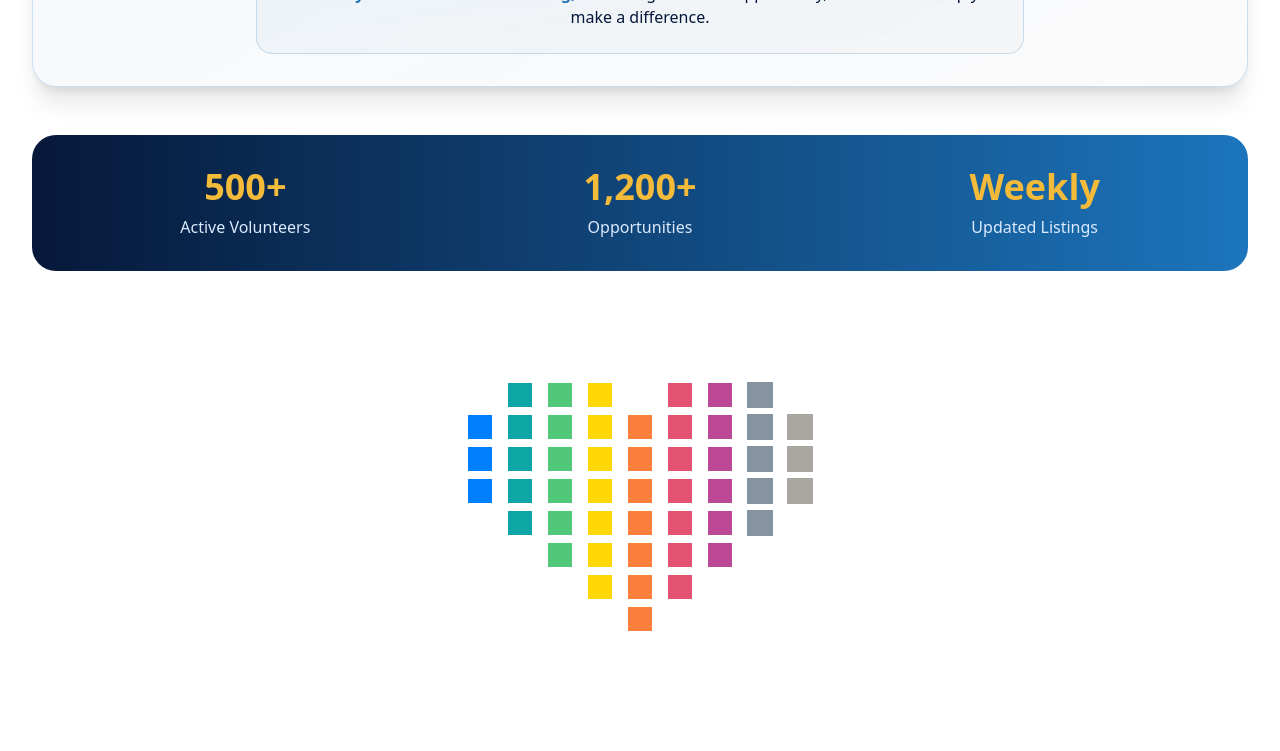
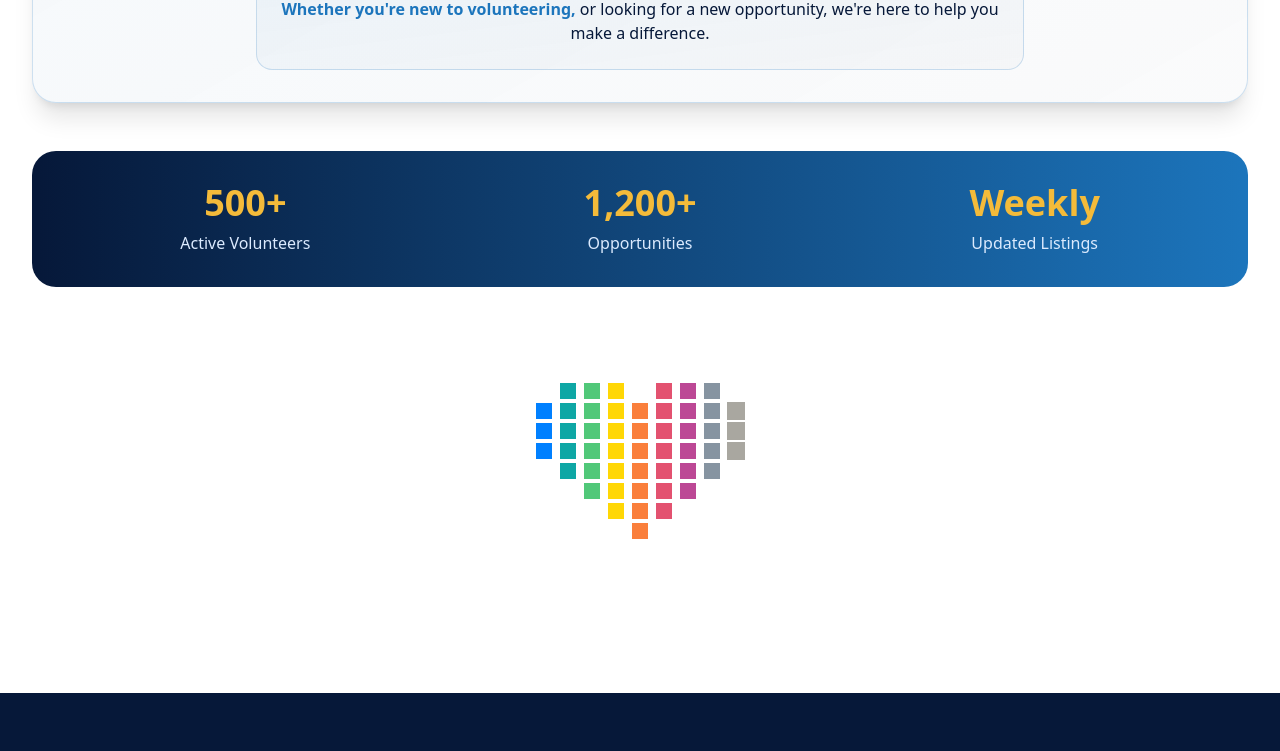
Before and after one commit to fahmidurshanto/Gala-Newsletter-Blog-PACS, a React (Vite) app: page /volunteer in a window 1280 px wide. Shown: the part 2000-2751 px from the top of the page. Built offline with nearby package versions, Linux system fonts and the light colour scheme.

Commit message:
final commit

```diff
--- a/src/components/volunteer/AnimatedSquares.tsx
+++ b/src/components/volunteer/AnimatedSquares.tsx
@@ -1,113 +1,112 @@
-
 const AnimatedSquares = () => {
   return (
     <div className="py-6 px-4 flex justify-center items-center w-2/10 mx-auto">
       <div id="center" className="relative">
         <ul className="inline-block list-none">
-          <li className="w-6 h-6 m-2 opacity-0 scale-0 animate-pop bg-[#0080FF]" style={{ animationDelay: '0.1s' }}></li>
-          <li className="w-6 h-6 m-2 opacity-0 scale-0 animate-pop bg-[#0080FF]" style={{ animationDelay: '0.1s' }}></li>
-          <li className="w-6 h-6 m-2 opacity-0 scale-0 animate-pop bg-[#0080FF]" style={{ animationDelay: '0.1s' }}></li>
-          <li className="w-6 h-6 m-2 opacity-0 scale-0 animate-pop"></li>
-          <li className="w-6 h-6 m-2 opacity-0 scale-0 animate-pop"></li>
-          <li className="w-6 h-6 m-2 opacity-0 scale-0 animate-pop"></li>
-          <li className="w-6 h-6 m-2 opacity-0 scale-0 animate-pop"></li>
-          <li className="w-6 h-6 m-2 opacity-0 scale-0 animate-pop"></li>
-          <li className="w-6 h-6 m-2 opacity-0 scale-0 animate-pop"></li>
+          <li className="w-4 h-4 m-1 opacity-0 scale-0 animate-pop bg-[#0080FF]" style={{ animationDelay: '0.1s' }}></li>
+          <li className="w-4 h-4 m-1 opacity-0 scale-0 animate-pop bg-[#0080FF]" style={{ animationDelay: '0.1s' }}></li>
+          <li className="w-4 h-4 m-1 opacity-0 scale-0 animate-pop bg-[#0080FF]" style={{ animationDelay: '0.1s' }}></li>
+          <li className="w-4 h-4 m-1 opacity-0 scale-0 animate-pop"></li>
+          <li className="w-4 h-4 m-1 opacity-0 scale-0 animate-pop"></li>
+          <li className="w-4 h-4 m-1 opacity-0 scale-0 animate-pop"></li>
+          <li className="w-4 h-4 m-1 opacity-0 scale-0 animate-pop"></li>
+          <li className="w-4 h-4 m-1 opacity-0 scale-0 animate-pop"></li>
+          <li className="w-4 h-4 m-1 opacity-0 scale-0 animate-pop"></li>
         </ul>
         <ul className="inline-block list-none">
-          <li className="w-6 h-6 m-2 opacity-0 scale-0 animate-pop bg-[#0EA7A5]" style={{ animationDelay: '0.2s' }}></li>
-          <li className="w-6 h-6 m-2 opacity-0 scale-0 animate-pop bg-[#0EA7A5]" style={{ animationDelay: '0.2s' }}></li>
-          <li className="w-6 h-6 m-2 opacity-0 scale-0 animate-pop bg-[#0EA7A5]" style={{ animationDelay: '0.2s' }}></li>
-          <li className="w-6 h-6 m-2 opacity-0 scale-0 animate-pop bg-[#0EA7A5]" style={{ animationDelay: '0.2s' }}></li>
-          <li className="w-6 h-6 m-2 opacity-0 scale-0 animate-pop bg-[#0EA7A5]" style={{ animationDelay: '0.2s' }}></li>
-          <li className="w-6 h-6 m-2 opacity-0 scale-0 animate-pop"></li>
-          <li className="w-6 h-6 m-2 opacity-0 scale-0 animate-pop"></li>
-          <li className="w-6 h-6 m-2 opacity-0 scale-0 animate-pop"></li>
-          <li className="w-6 h-6 m-2 opacity-0 scale-0 animate-pop"></li>
-          <li className="w-6 h-6 m-2 opacity-0 scale-0 animate-pop"></li>
+          <li className="w-4 h-4 m-1 opacity-0 scale-0 animate-pop bg-[#0EA7A5]" style={{ animationDelay: '0.2s' }}></li>
+          <li className="w-4 h-4 m-1 opacity-0 scale-0 animate-pop bg-[#0EA7A5]" style={{ animationDelay: '0.2s' }}></li>
+          <li className="w-4 h-4 m-1 opacity-0 scale-0 animate-pop bg-[#0EA7A5]" style={{ animationDelay: '0.2s' }}></li>
+          <li className="w-4 h-4 m-1 opacity-0 scale-0 animate-pop bg-[#0EA7A5]" style={{ animationDelay: '0.2s' }}></li>
+          <li className="w-4 h-4 m-1 opacity-0 scale-0 animate-pop bg-[#0EA7A5]" style={{ animationDelay: '0.2s' }}></li>
+          <li className="w-4 h-4 m-1 opacity-0 scale-0 animate-pop"></li>
+          <li className="w-4 h-4 m-1 opacity-0 scale-0 animate-pop"></li>
+          <li className="w-4 h-4 m-1 opacity-0 scale-0 animate-pop"></li>
+          <li className="w-4 h-4 m-1 opacity-0 scale-0 animate-pop"></li>
+          <li className="w-4 h-4 m-1 opacity-0 scale-0 animate-pop"></li>
         </ul>
         <ul className="inline-block list-none">
-          <li className="w-6 h-6 m-2 opacity-0 scale-0 animate-pop bg-[#50C878]" style={{ animationDelay: '0.3s' }}></li>
-          <li className="w-6 h-6 m-2 opacity-0 scale-0 animate-pop bg-[#50C878]" style={{ animationDelay: '0.3s' }}></li>
-          <li className="w-6 h-6 m-2 opacity-0 scale-0 animate-pop bg-[#50C878]" style={{ animationDelay: '0.3s' }}></li>
-          <li className="w-6 h-6 m-2 opacity-0 scale-0 animate-pop bg-[#50C878]" style={{ animationDelay: '0.3s' }}></li>
-          <li className="w-6 h-6 m-2 opacity-0 scale-0 animate-pop bg-[#50C878]" style={{ animationDelay: '0.3s' }}></li>
-          <li className="w-6 h-6 m-2 opacity-0 scale-0 animate-pop bg-[#50C878]" style={{ animationDelay: '0.3s' }}></li>
-          <li className="w-6 h-6 m-2 opacity-0 scale-0 animate-pop"></li>
-          <li className="w-6 h-6 m-2 opacity-0 scale-0 animate-pop"></li>
-          <li className="w-6 h-6 m-2 opacity-0 scale-0 animate-pop"></li>
-          <li className="w-6 h-6 m-2 opacity-0 scale-0 animate-pop"></li>
+          <li className="w-4 h-4 m-1 opacity-0 scale-0 animate-pop bg-[#50C878]" style={{ animationDelay: '0.3s' }}></li>
+          <li className="w-4 h-4 m-1 opacity-0 scale-0 animate-pop bg-[#50C878]" style={{ animationDelay: '0.3s' }}></li>
+          <li className="w-4 h-4 m-1 opacity-0 scale-0 animate-pop bg-[#50C878]" style={{ animationDelay: '0.3s' }}></li>
+          <li className="w-4 h-4 m-1 opacity-0 scale-0 animate-pop bg-[#50C878]" style={{ animationDelay: '0.3s' }}></li>
+          <li className="w-4 h-4 m-1 opacity-0 scale-0 animate-pop bg-[#50C878]" style={{ animationDelay: '0.3s' }}></li>
+          <li className="w-4 h-4 m-1 opacity-0 scale-0 animate-pop bg-[#50C878]" style={{ animationDelay: '0.3s' }}></li>
+          <li className="w-4 h-4 m-1 opacity-0 scale-0 animate-pop"></li>
+          <li className="w-4 h-4 m-1 opacity-0 scale-0 animate-pop"></li>
+          <li className="w-4 h-4 m-1 opacity-0 scale-0 animate-pop"></li>
+          <li className="w-4 h-4 m-1 opacity-0 scale-0 animate-pop"></li>
         </ul>
         <ul className="inline-block list-none">
-          <li className="w-6 h-6 m-2 opacity-0 scale-0 animate-pop bg-[#FFD700]" style={{ animationDelay: '0.4s' }}></li>
-          <li className="w-6 h-6 m-2 opacity-0 scale-0 animate-pop bg-[#FFD700]" style={{ animationDelay: '0.4s' }}></li>
-          <li className="w-6 h-6 m-2 opacity-0 scale-0 animate-pop bg-[#FFD700]" style={{ animationDelay: '0.4s' }}></li>
-          <li className="w-6 h-6 m-2 opacity-0 scale-0 animate-pop bg-[#FFD700]" style={{ animationDelay: '0.4s' }}></li>
-          <li className="w-6 h-6 m-2 opacity-0 scale-0 animate-pop bg-[#FFD700]" style={{ animationDelay: '0.4s' }}></li>
-          <li className="w-6 h-6 m-2 opacity-0 scale-0 animate-pop bg-[#FFD700]" style={{ animationDelay: '0.4s' }}></li>
-          <li className="w-6 h-6 m-2 opacity-0 scale-0 animate-pop bg-[#FFD700]" style={{ animationDelay: '0.4s' }}></li>
-          <li className="w-6 h-6 m-2 opacity-0 scale-0 animate-pop"></li>
-          <li className="w-6 h-6 m-2 opacity-0 scale-0 animate-pop"></li>
-          <li className="w-6 h-6 m-2 opacity-0 scale-0 animate-pop"></li>
+          <li className="w-4 h-4 m-1 opacity-0 scale-0 animate-pop bg-[#FFD700]" style={{ animationDelay: '0.4s' }}></li>
+          <li className="w-4 h-4 m-1 opacity-0 scale-0 animate-pop bg-[#FFD700]" style={{ animationDelay: '0.4s' }}></li>
+          <li className="w-4 h-4 m-1 opacity-0 scale-0 animate-pop bg-[#FFD700]" style={{ animationDelay: '0.4s' }}></li>
+          <li className="w-4 h-4 m-1 opacity-0 scale-0 animate-pop bg-[#FFD700]" style={{ animationDelay: '0.4s' }}></li>
+          <li className="w-4 h-4 m-1 opacity-0 scale-0 animate-pop bg-[#FFD700]" style={{ animationDelay: '0.4s' }}></li>
+          <li className="w-4 h-4 m-1 opacity-0 scale-0 animate-pop bg-[#FFD700]" style={{ animationDelay: '0.4s' }}></li>
+          <li className="w-4 h-4 m-1 opacity-0 scale-0 animate-pop bg-[#FFD700]" style={{ animationDelay: '0.4s' }}></li>
+          <li className="w-4 h-4 m-1 opacity-0 scale-0 animate-pop"></li>
+          <li className="w-4 h-4 m-1 opacity-0 scale-0 animate-pop"></li>
+          <li className="w-4 h-4 m-1 opacity-0 scale-0 animate-pop"></li>
         </ul>
         <ul className="inline-block list-none">
-          <li className="w-6 h-6 m-2 opacity-0 scale-0 animate-pop bg-[#FA7A35]" style={{ animationDelay: '0.5s' }}></li>
-          <li className="w-6 h-6 m-2 opacity-0 scale-0 animate-pop bg-[#FA7A35]" style={{ animationDelay: '0.5s' }}></li>
-          <li className="w-6 h-6 m-2 opacity-0 scale-0 animate-pop bg-[#FA7A35]" style={{ animationDelay: '0.5s' }}></li>
-          <li className="w-6 h-6 m-2 opacity-0 scale-0 animate-pop bg-[#FA7A35]" style={{ animationDelay: '0.5s' }}></li>
-          <li className="w-6 h-6 m-2 opacity-0 scale-0 animate-pop bg-[#FA7A35]" style={{ animationDelay: '0.5s' }}></li>
-          <li className="w-6 h-6 m-2 opacity-0 scale-0 animate-pop bg-[#FA7A35]" style={{ animationDelay: '0.5s' }}></li>
-          <li className="w-6 h-6 m-2 opacity-0 scale-0 animate-pop bg-[#FA7A35]" style={{ animationDelay: '0.5s' }}></li>
-          <li className="w-6 h-6 m-2 opacity-0 scale-0 animate-pop"></li>
-          <li className="w-6 h-6 m-2 opacity-0 scale-0 animate-pop"></li>
+          <li className="w-4 h-4 m-1 opacity-0 scale-0 animate-pop bg-[#FA7A35]" style={{ animationDelay: '0.5s' }}></li>
+          <li className="w-4 h-4 m-1 opacity-0 scale-0 animate-pop bg-[#FA7A35]" style={{ animationDelay: '0.5s' }}></li>
+          <li className="w-4 h-4 m-1 opacity-0 scale-0 animate-pop bg-[#FA7A35]" style={{ animationDelay: '0.5s' }}></li>
+          <li className="w-4 h-4 m-1 opacity-0 scale-0 animate-pop bg-[#FA7A35]" style={{ animationDelay: '0.5s' }}></li>
+          <li className="w-4 h-4 m-1 opacity-0 scale-0 animate-pop bg-[#FA7A35]" style={{ animationDelay: '0.5s' }}></li>
+          <li className="w-4 h-4 m-1 opacity-0 scale-0 animate-pop bg-[#FA7A35]" style={{ animationDelay: '0.5s' }}></li>
+          <li className="w-4 h-4 m-1 opacity-0 scale-0 animate-pop bg-[#FA7A35]" style={{ animationDelay: '0.5s' }}></li>
+          <li className="w-4 h-4 m-1 opacity-0 scale-0 animate-pop"></li>
+          <li className="w-4 h-4 m-1 opacity-0 scale-0 animate-pop"></li>
         </ul>
         <ul className="inline-block list-none">
-          <li className="w-6 h-6 m-2 opacity-0 scale-0 animate-pop bg-[#E24666]" style={{ animationDelay: '0.6s' }}></li>
-          <li className="w-6 h-6 m-2 opacity-0 scale-0 animate-pop bg-[#E24666]" style={{ animationDelay: '0.6s' }}></li>
-          <li className="w-6 h-6 m-2 opacity-0 scale-0 animate-pop bg-[#E24666]" style={{ animationDelay: '0.6s' }}></li>
-          <li className="w-6 h-6 m-2 opacity-0 scale-0 animate-pop bg-[#E24666]" style={{ animationDelay: '0.6s' }}></li>
-          <li className="w-6 h-6 m-2 opacity-0 scale-0 animate-pop bg-[#E24666]" style={{ animationDelay: '0.6s' }}></li>
-          <li className="w-6 h-6 m-2 opacity-0 scale-0 animate-pop bg-[#E24666]" style={{ animationDelay: '0.6s' }}></li>
-          <li className="w-6 h-6 m-2 opacity-0 scale-0 animate-pop bg-[#E24666]" style={{ animationDelay: '0.6s' }}></li>
-          <li className="w-6 h-6 m-2 opacity-0 scale-0 animate-pop"></li>
-          <li className="w-6 h-6 m-2 opacity-0 scale-0 animate-pop"></li>
-          <li className="w-6 h-6 m-2 opacity-0 scale-0 animate-pop"></li>
+          <li className="w-4 h-4 m-1 opacity-0 scale-0 animate-pop bg-[#E24666]" style={{ animationDelay: '0.6s' }}></li>
+          <li className="w-4 h-4 m-1 opacity-0 scale-0 animate-pop bg-[#E24666]" style={{ animationDelay: '0.6s' }}></li>
+          <li className="w-4 h-4 m-1 opacity-0 scale-0 animate-pop bg-[#E24666]" style={{ animationDelay: '0.6s' }}></li>
+          <li className="w-4 h-4 m-1 opacity-0 scale-0 animate-pop bg-[#E24666]" style={{ animationDelay: '0.6s' }}></li>
+          <li className="w-4 h-4 m-1 opacity-0 scale-0 animate-pop bg-[#E24666]" style={{ animationDelay: '0.6s' }}></li>
+          <li className="w-4 h-4 m-1 opacity-0 scale-0 animate-pop bg-[#E24666]" style={{ animationDelay: '0.6s' }}></li>
+          <li className="w-4 h-4 m-1 opacity-0 scale-0 animate-pop bg-[#E24666]" style={{ animationDelay: '0.6s' }}></li>
+          <li className="w-4 h-4 m-1 opacity-0 scale-0 animate-pop"></li>
+          <li className="w-4 h-4 m-1 opacity-0 scale-0 animate-pop"></li>
+          <li className="w-4 h-4 m-1 opacity-0 scale-0 animate-pop"></li>
         </ul>
         <ul className="inline-block list-none">
-          <li className="w-6 h-6 m-2 opacity-0 scale-0 animate-pop"></li>
-          <li className="w-6 h-6 m-2 opacity-0 scale-0 animate-pop bg-[#B53389]" style={{ animationDelay: '0.7s' }}></li>
-          <li className="w-6 h-6 m-2 opacity-0 scale-0 animate-pop bg-[#B53389]" style={{ animationDelay: '0.7s' }}></li>
-          <li className="w-6 h-6 m-2 opacity-0 scale-0 animate-pop bg-[#B53389]" style={{ animationDelay: '0.7s' }}></li>
-          <li className="w-6 h-6 m-2 opacity-0 scale-0 animate-pop bg-[#B53389]" style={{ animationDelay: '0.7s' }}></li>
-          <li className="w-6 h-6 m-2 opacity-0 scale-0 animate-pop bg-[#B53389]" style={{ animationDelay: '0.7s' }}></li>
-          <li className="w-6 h-6 m-2 opacity-0 scale-0 animate-pop bg-[#B53389]" style={{ animationDelay: '0.7s' }}></li>
-          <li className="w-6 h-6 m-2 opacity-0 scale-0 animate-pop"></li>
-          <li className="w-6 h-6 m-2 opacity-0 scale-0 animate-pop"></li>
-          <li className="w-6 h-6 m-2 opacity-0 scale-0 animate-pop"></li>
-          <li className="w-6 h-6 m-2 opacity-0 scale-0 animate-pop"></li>
+          <li className="w-4 h-4 m-1 opacity-0 scale-0 animate-pop"></li>
+          <li className="w-4 h-4 m-1 opacity-0 scale-0 animate-pop bg-[#B53389]" style={{ animationDelay: '0.7s' }}></li>
+          <li className="w-4 h-4 m-1 opacity-0 scale-0 animate-pop bg-[#B53389]" style={{ animationDelay: '0.7s' }}></li>
+          <li className="w-4 h-4 m-1 opacity-0 scale-0 animate-pop bg-[#B53389]" style={{ animationDelay: '0.7s' }}></li>
+          <li className="w-4 h-4 m-1 opacity-0 scale-0 animate-pop bg-[#B53389]" style={{ animationDelay: '0.7s' }}></li>
+          <li className="w-4 h-4 m-1 opacity-0 scale-0 animate-pop bg-[#B53389]" style={{ animationDelay: '0.7s' }}></li>
+          <li className="w-4 h-4 m-1 opacity-0 scale-0 animate-pop bg-[#B53389]" style={{ animationDelay: '0.7s' }}></li>
+          <li className="w-4 h-4 m-1 opacity-0 scale-0 animate-pop"></li>
+          <li className="w-4 h-4 m-1 opacity-0 scale-0 animate-pop"></li>
+          <li className="w-4 h-4 m-1 opacity-0 scale-0 animate-pop"></li>
+          <li className="w-4 h-4 m-1 opacity-0 scale-0 animate-pop"></li>
         </ul>
         <ul className="inline-block list-none">
-          <li className="w-6 h-6 m-2 opacity-0 scale-0 animate-pop bg-[#708090]" style={{ animationDelay: '0.8s' }}></li>
-          <li className="w-6 h-6 m-2 opacity-0 scale-0 animate-pop bg-[#708090]" style={{ animationDelay: '0.8s' }}></li>
-          <li className="w-6 h-6 m-2 opacity-0 scale-0 animate-pop bg-[#708090]" style={{ animationDelay: '0.8s' }}></li>
-          <li className="w-6 h-6 m-2 opacity-0 scale-0 animate-pop bg-[#708090]" style={{ animationDelay: '0.8s' }}></li>
-          <li className="w-6 h-6 m-2 opacity-0 scale-0 animate-pop bg-[#708090]" style={{ animationDelay: '0.8s' }}></li>
-          <li className="w-6 h-6 m-2 opacity-0 scale-0 animate-pop"></li>
-          <li className="w-6 h-6 m-2 opacity-0 scale-0 animate-pop"></li>
-          <li className="w-6 h-6 m-2 opacity-0 scale-0 animate-pop"></li>
-          <li className="w-6 h-6 m-2 opacity-0 scale-0 animate-pop"></li>
-          <li className="w-6 h-6 m-2 opacity-0 scale-0 animate-pop"></li>
+          <li className="w-4 h-4 m-1 opacity-0 scale-0 animate-pop bg-[#708090]" style={{ animationDelay: '0.8s' }}></li>
+          <li className="w-4 h-4 m-1 opacity-0 scale-0 animate-pop bg-[#708090]" style={{ animationDelay: '0.8s' }}></li>
+          <li className="w-4 h-4 m-1 opacity-0 scale-0 animate-pop bg-[#708090]" style={{ animationDelay: '0.8s' }}></li>
+          <li className="w-4 h-4 m-1 opacity-0 scale-0 animate-pop bg-[#708090]" style={{ animationDelay: '0.8s' }}></li>
+          <li className="w-4 h-4 m-1 opacity-0 scale-0 animate-pop bg-[#708090]" style={{ animationDelay: '0.8s' }}></li>
+          <li className="w-4 h-4 m-1 opacity-0 scale-0 animate-pop"></li>
+          <li className="w-4 h-4 m-1 opacity-0 scale-0 animate-pop"></li>
+          <li className="w-4 h-4 m-1 opacity-0 scale-0 animate-pop"></li>
+          <li className="w-4 h-4 m-1 opacity-0 scale-0 animate-pop"></li>
+          <li className="w-4 h-4 m-1 opacity-0 scale-0 animate-pop"></li>
         </ul>
         <ul className="inline-block list-none">
-          <li className="w-6 h-6 m-2 opacity-0 scale-0 animate-pop bg-[#918E85]" style={{ animationDelay: '0.9s' }}></li>
-          <li className="w-6 h-6 m-2 opacity-0 scale-0 animate-pop bg-[#918E85]" style={{ animationDelay: '0.9s' }}></li>
-          <li className="w-6 h-6 m-2 opacity-0 scale-0 animate-pop bg-[#918E85]" style={{ animationDelay: '0.9s' }}></li>
-          <li className="w-6 h-6 m-2 opacity-0 scale-0 animate-pop"></li>
-          <li className="w-6 h-6 m-2 opacity-0 scale-0 animate-pop"></li>
-          <li className="w-6 h-6 m-2 opacity-0 scale-0 animate-pop"></li>
-          <li className="w-6 h-6 m-2 opacity-0 scale-0 animate-pop"></li>
-          <li className="w-6 h-6 m-2 opacity-0 scale-0 animate-pop"></li>
-          <li className="w-6 h-6 m-2 opacity-0 scale-0 animate-pop"></li>
+          <li className="w-4 h-4 m-1 opacity-0 scale-0 animate-pop bg-[#918E85]" style={{ animationDelay: '0.9s' }}></li>
+          <li className="w-4 h-4 m-1 opacity-0 scale-0 animate-pop bg-[#918E85]" style={{ animationDelay: '0.9s' }}></li>
+          <li className="w-4 h-4 m-1 opacity-0 scale-0 animate-pop bg-[#918E85]" style={{ animationDelay: '0.9s' }}></li>
+          <li className="w-4 h-4 m-1 opacity-0 scale-0 animate-pop"></li>
+          <li className="w-4 h-4 m-1 opacity-0 scale-0 animate-pop"></li>
+          <li className="w-4 h-4 m-1 opacity-0 scale-0 animate-pop"></li>
+          <li className="w-4 h-4 m-1 opacity-0 scale-0 animate-pop"></li>
+          <li className="w-4 h-4 m-1 opacity-0 scale-0 animate-pop"></li>
+          <li className="w-4 h-4 m-1 opacity-0 scale-0 animate-pop"></li>
         </ul>
       </div>
 
--- a/src/components/volunteer/FeaturesSection.tsx
+++ b/src/components/volunteer/FeaturesSection.tsx
@@ -1,4 +1,3 @@
-import React from 'react';
 import { Users, Heart, Award, Calendar } from 'lucide-react';
 import { Link } from 'react-router-dom';
 
--- a/src/components/volunteer/HeroSection.tsx
+++ b/src/components/volunteer/HeroSection.tsx
@@ -1,15 +1,15 @@
-import React from 'react';
 import { ArrowRight, Calendar } from 'lucide-react';
 import { Link } from 'react-router-dom';
 
 const HeroSection = () => {
   return (
     <div className="relative overflow-hidden text-white">
-      {/* Background image */}
+      {/* Background image with blur effect */}
       <div
-        className="absolute inset-0 bg-cover bg-no-repeat bg-center"
+        className="absolute inset-0 bg-cover bg-no-repeat bg-center blur-sm"
         style={{
-          backgroundImage: "url('/JUAN_DE_FUCA.jpg')"
+          backgroundImage: "url('/JUAN_DE_FUCA.jpg')",
+          filter: 'blur(4px)'
         }}
       />
       {/* Dark overlay for better text visibility */}
@@ -39,10 +39,6 @@ const HeroSection = () => {
               Explore Opportunities <ArrowRight size={20} />
             </Link>
             <button
-              onClick={() => {
-                console.log('Book Appointment clicked');
-                alert('Appointment booking feature would open here');
-              }}
               className="bg-transparent border-2 border-white text-white px-8 py-3 rounded-full font-semibold hover:bg-white hover:text-gray-900 transition-all duration-300 flex items-center justify-center gap-2"
               onMouseEnter={(e) => {
                 e.currentTarget.style.backgroundColor = 'white';
--- a/src/pages/DonatePage.tsx
+++ b/src/pages/DonatePage.tsx
@@ -259,7 +259,7 @@ const Donate: React.FC = () => {
             Charity Registration 79421 9725 RR0001
           </p>
           <p className="text-sm text-gray-700 mt-1">
-            For donations $20 and above, we provide a charitable tax receipt!
+            For donations <span className='text-green-600 font-bold'>$20</span> and above, we provide a charitable tax receipt!
           </p>
         </div>
 
--- a/src/pages/SignupPage.tsx
+++ b/src/pages/SignupPage.tsx
@@ -1,10 +1,64 @@
 import React, { useState } from 'react';
 import { toast, ToastContainer } from 'react-toastify';
 import 'react-toastify/dist/ReactToastify.css';
+import confetti from 'canvas-confetti';
 
 const SignupPage: React.FC = () => {
   const [email, setEmail] = useState('');
   const [loading, setLoading] = useState(false);
+
+  const triggerConfetti = () => {
+    const count = 300; // Less intense than donation confetti
+    const defaults = {
+      origin: { y: 0.7 },
+      zIndex: 10000,
+    };
+
+    const fire = (particleRatio: number, opts: confetti.Options) => {
+      confetti({
+        ...defaults,
+        ...opts,
+        particleCount: Math.floor(count * particleRatio)
+      });
+    };
+
+    // Initial full-screen burst
+    confetti({
+      particleCount: 100,
+      angle: 60,
+      spread: 55,
+      origin: { x: 0 },
+      gravity: 0.1,
+      decay: 0.9,
+      scalar: 1.2,
+    });
+
+    confetti({
+      particleCount: 100,
+      angle: 120,
+      spread: 55,
+      origin: { x: 1 },
+      gravity: 0.1,
+      decay: 0.9,
+      scalar: 1.2,
+    });
+
+    // More subtle confetti bursts
+    fire(0.3, {
+      spread: 50,
+      startVelocity: 50,
+      decay: 0.85,
+      scalar: 1.0,
+      gravity: 0.05,
+    });
+
+    fire(0.2, {
+      spread: 90,
+      startVelocity: 30,
+      scalar: 0.8,
+      gravity: 0.1,
+    });
+  };
 
   const handleSubmit = async (e: React.FormEvent) => {
     e.preventDefault();
@@ -19,6 +73,9 @@ const SignupPage: React.FC = () => {
       setLoading(true);
       // Simulate API call
       await new Promise(resolve => setTimeout(resolve, 1000));
+
+      // Trigger confetti effect
+      triggerConfetti();
 
       // Show success message
       toast.success('Thank you for signing up! We will contact you soon.');
```
Also changed, not shown: src/components/Navbar.tsx (+10 -61 lines), src/components/blog/BlogContent.tsx (+6 -6 lines), src/components/volunteer/SearchSection.tsx (+10 -17 lines).
